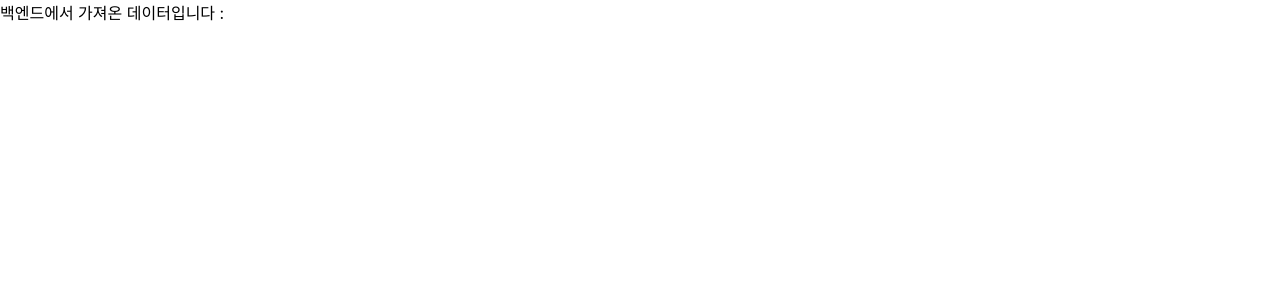
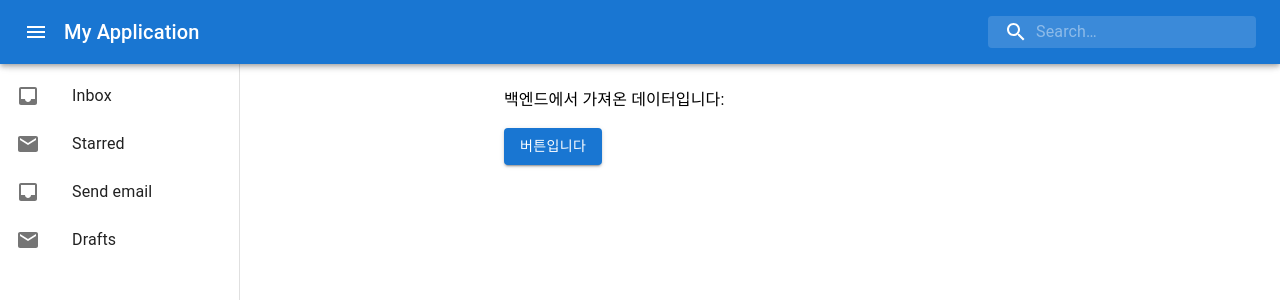
Before and after one commit to yooeee/capstone2, a React (Create React App) app in the folder project/src/main/frontend/: page / in a window 1280 px wide. Shown: the top 300 px of the page. Built offline with nearby package versions, Linux system fonts and the light colour scheme; no server answers.

Commit message:
MUI적용

```diff
--- a/project/src/main/frontend/package.json
+++ b/project/src/main/frontend/package.json
@@ -3,6 +3,10 @@
   "version": "0.1.0",
   "private": true,
   "dependencies": {
+    "@emotion/react": "^11.13.3",
+    "@emotion/styled": "^11.13.0",
+    "@mui/icons-material": "^5.16.7",
+    "@mui/material": "^5.16.7",
     "@testing-library/jest-dom": "^5.17.0",
     "@testing-library/react": "^13.4.0",
     "@testing-library/user-event": "^13.5.0",
--- a/project/src/main/frontend/src/components/app/App.js
+++ b/project/src/main/frontend/src/components/app/App.js
@@ -1,19 +1,75 @@
-import React, {useEffect, useState} from 'react';
+import React, { useEffect, useState } from 'react';
 import axios from 'axios';
+import { Button, AppBar, Toolbar, Typography, InputBase, Box, Drawer, List, ListItem, ListItemIcon, ListItemText } from '@mui/material';
+import MenuIcon from '@mui/icons-material/Menu';
+import SearchIcon from '@mui/icons-material/Search';
+import InboxIcon from '@mui/icons-material/Inbox';
+import MailIcon from '@mui/icons-material/Mail';
 
 function App() {
-   const [hello, setHello] = useState('')
+    const [hello, setHello] = useState('');
 
     useEffect(() => {
         axios.get('/api/hello')
-        .then(response => setHello(response.data))
-        .catch(error => console.log(error))
+            .then(response => setHello(response.data))
+            .catch(error => console.log(error));
     }, []);
 
+    const drawerWidth = 240;
+
     return (
-        <div>
-            백엔드에서 가져온 데이터입니다 : {hello}
-        </div>
+        <Box sx={{ display: 'flex' }}>
+            {/* 상단 메뉴바 */}
+            <AppBar position="fixed" sx={{ zIndex: (theme) => theme.zIndex.drawer + 1 }}>
+                <Toolbar>
+                    <MenuIcon sx={{ mr: 2 }} />
+                    <Typography variant="h6" noWrap sx={{ flexGrow: 1 }}>
+                        My Application
+                    </Typography>
+                    <Box sx={{ position: 'relative', borderRadius: 1, backgroundColor: 'rgba(255, 255, 255, 0.15)', marginLeft: 0, width: 'auto' }}>
+                        <Box sx={{ padding: '0 16px', height: '100%', position: 'absolute', display: 'flex', alignItems: 'center', justifyContent: 'center' }}>
+                            <SearchIcon />
+                        </Box>
+                        <InputBase
+                            placeholder="Search…"
+                            sx={{ color: 'inherit', paddingLeft: `calc(1em + 32px)`, width: '100%' }}
+                        />
+                    </Box>
+                </Toolbar>
+            </AppBar>
+
+            {/* 좌측 사이드바 */}
+            <Drawer
+                variant="permanent"
+                sx={{
+                    width: drawerWidth,
+                    flexShrink: 0,
+                    [`& .MuiDrawer-paper`]: { width: drawerWidth, boxSizing: 'border-box' },
+                }}
+            >
+                <Toolbar />
+                <Box sx={{ overflow: 'auto' }}>
+                    <List>
+                        {['Inbox', 'Starred', 'Send email', 'Drafts'].map((text, index) => (
+                            <ListItem button key={text}>
+                                <ListItemIcon>
+                                    {index % 2 === 0 ? <InboxIcon /> : <MailIcon />}
+                                </ListItemIcon>
+                                <ListItemText primary={text} />
+                            </ListItem>
+                        ))}
+                    </List>
+                </Box>
+            </Drawer>
+
+            {/* 메인 콘텐츠 */}
+            <Box component="main" sx={{ flexGrow: 1, padding: 3, marginLeft: `${drawerWidth}px`, marginTop: '64px' }}>
+                <Typography paragraph>
+                    백엔드에서 가져온 데이터입니다: {hello}
+                </Typography>
+                <Button variant="contained">버튼입니다</Button>
+            </Box>
+        </Box>
     );
 }
 
```
Also changed, not shown: project/src/main/frontend/src/App.js (deleted, +0 -23 lines), project/src/main/frontend/src/assets/styles/App.css (deleted, +0 -38 lines), 2 other files (tests, documents, lock files or other folders).
